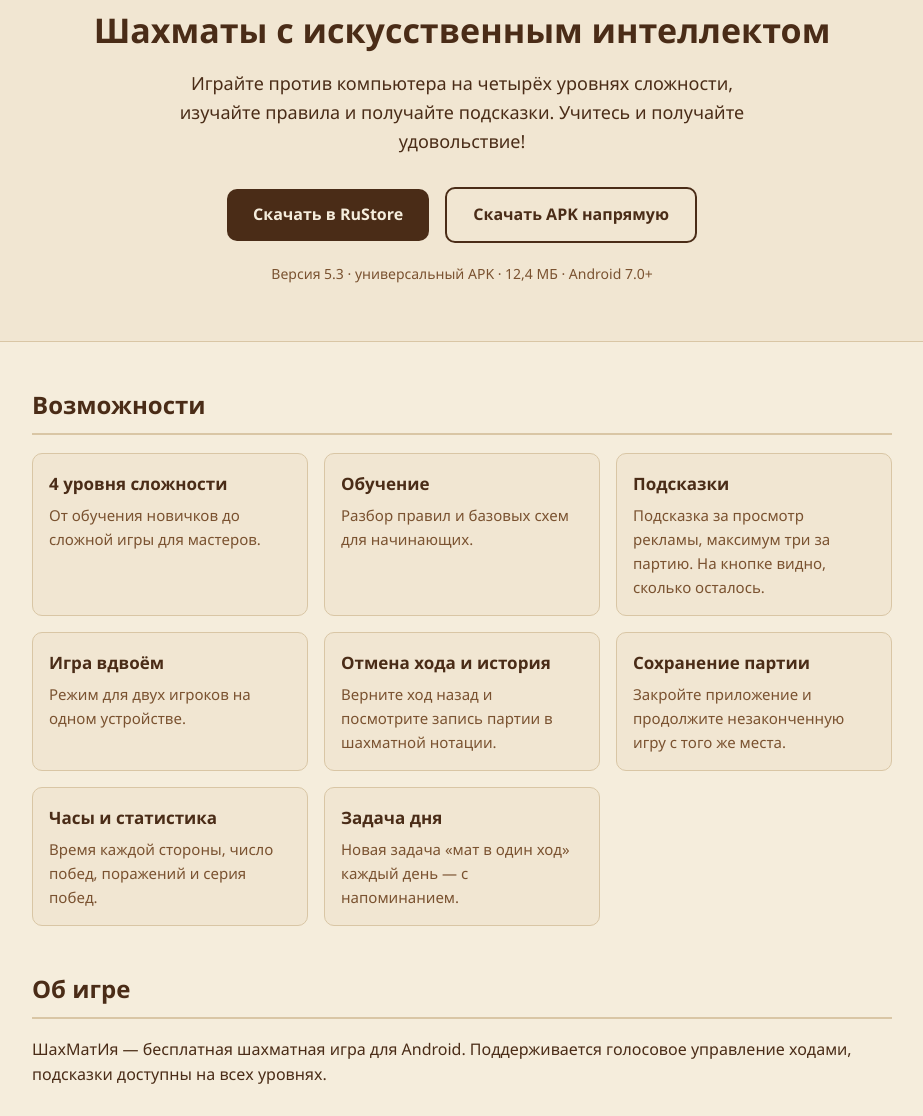
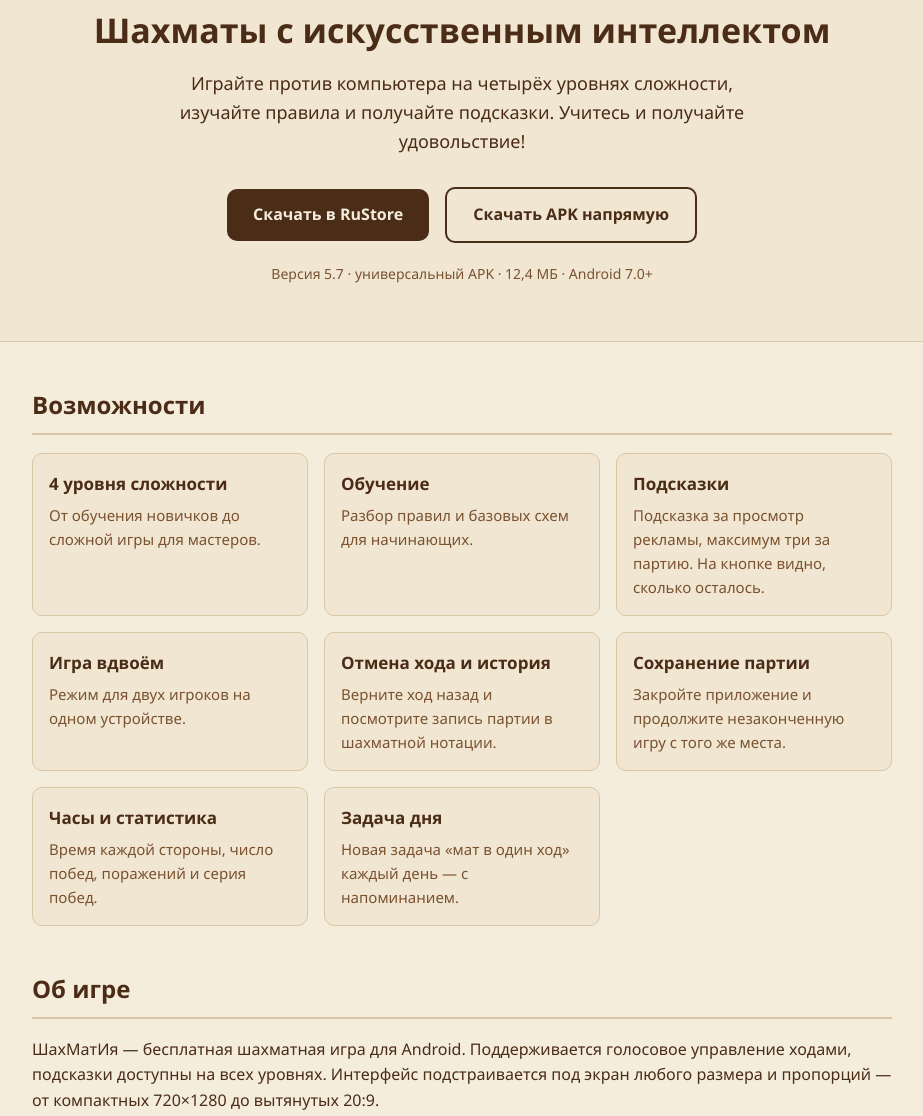
Before and after one commit to takomak2012-cyber/ShahMatI-site, a plain HTML site: page index.html in a window 1280 px wide. Shown: the part 123-1239 px from the top of the page, without its empty margins (178-1101 px from the left). Drawn offline with Linux system fonts and the light colour scheme.

Commit message:
РћР±РЅРѕРІР»РµРЅРёРµ РґРѕ РІРµСЂСЃРёРё 5.7

```diff
--- a/index.html
+++ b/index.html
@@ -42,8 +42,8 @@
   <p>Играйте против компьютера на четырёх уровнях сложности, изучайте правила и
      получайте подсказки. Учитесь и получайте удовольствие!</p>
   <a class="btn" href="https://www.rustore.ru/catalog/app/com.shahmat.game">Скачать в RuStore</a>
-  <a class="btn btn-alt" href="https://github.com/takomak2012-cyber/ShahMatI-site/releases/download/v5.3/ShahMatI_v5.3-universal.apk">Скачать APK напрямую</a>
-  <div class="dl-note">Версия 5.3 &middot; универсальный APK &middot; 12,4 МБ &middot; Android 7.0+</div>
+  <a class="btn btn-alt" href="https://github.com/takomak2012-cyber/ShahMatI-site/releases/download/v5.7/ShahMatI_v5.7-universal.apk">Скачать APK напрямую</a>
+  <div class="dl-note">Версия 5.7 &middot; универсальный APK &middot; 12,4 МБ &middot; Android 7.0+</div>
 </div></section>
 
 <div class="wrap">
@@ -61,7 +61,8 @@
 
   <h2>Об игре</h2>
   <p>ШахМатИя — бесплатная шахматная игра для Android. Поддерживается голосовое управление
-     ходами, подсказки доступны на всех уровнях.</p>
+     ходами, подсказки доступны на всех уровнях. Интерфейс подстраивается под экран любого
+     размера и пропорций — от компактных 720×1280 до вытянутых 20:9.</p>
 
   <h2>Реклама</h2>
   <p>Приложение использует рекламную сеть <b>Яндекс РСЯ</b>.
```
